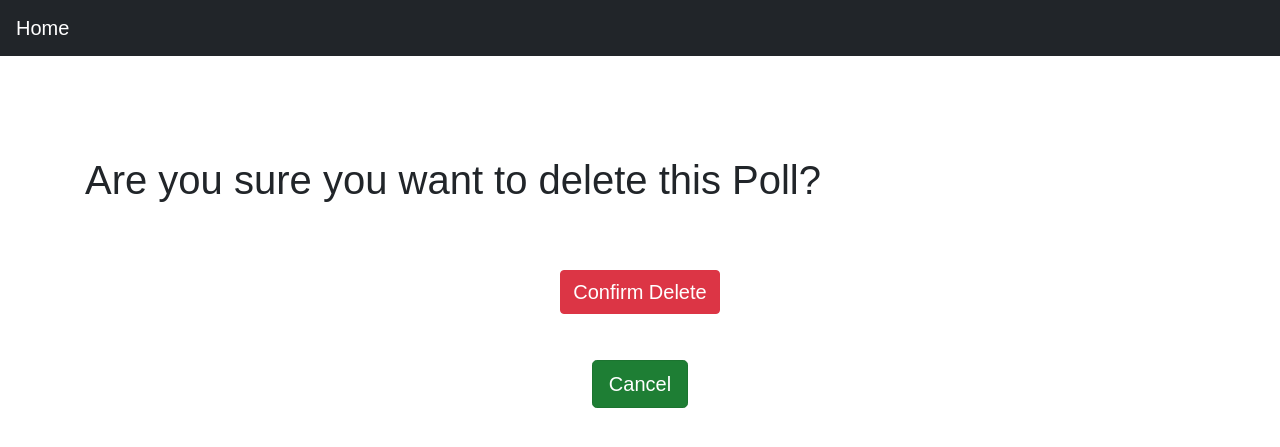
After one commit to York5/poll_manager, a Django app: page /issue/1/delete/ in a window 1280 px wide. The commit adds this page. Shown: the top 447 px of the page. Run offline with Django 3.2, Linux system fonts and the light colour scheme; tables that the repository leaves empty hold one stand-in row (values such as "Sample post"); some libraries are stand-ins or nearby versions.

Commit message:
CRUD for Poll finished.

```diff
--- a/source/main/urls.py
+++ b/source/main/urls.py
@@ -15,12 +15,13 @@ Including another URLconf
 """
 from django.contrib import admin
 from django.urls import path
-from webapp.views import PollIndexView, PollView, PollCreateView, PollUpdateView
+from webapp.views import PollIndexView, PollView, PollCreateView, PollUpdateView, PollDeleteView
 
 urlpatterns = [
     path('admin/', admin.site.urls),
     path('', PollIndexView.as_view(), name='index'),
     path('poll/<int:pk>', PollView.as_view(), name='poll_view'),
     path('poll/add/', PollCreateView.as_view(), name='poll_add'),
-    path('poll/<int:pk>/update/', PollUpdateView.as_view(), name='poll_update')
+    path('poll/<int:pk>/update/', PollUpdateView.as_view(), name='poll_update'),
+    path('issue/<int:pk>/delete/', PollDeleteView.as_view(), name='poll_delete')
 ]
--- /dev/null
+++ b/source/webapp/templates/poll/delete.html
@@ -0,0 +1,20 @@
+{% extends 'base.html' %}
+{% block title %}Delete Item{% endblock %}
+{% block menu %}
+    <nav class="navbar custom_nav navbar-expand-lg navbar-dark">
+  <a class="navbar-brand" href="{% url 'index' %}">Home</a>
+  <button class="navbar-toggler" type="button" data-toggle="collapse" data-target="#navbarSupportedContent" aria-controls="navbarSupportedContent" aria-expanded="false" aria-label="Toggle navigation">
+    <span class="navbar-toggler-icon"></span>
+  </button>
+    </nav>
+{% endblock %}
+{% block content %}
+    <h1 class="delete_header">Are you sure you want to delete this Poll?</h1>
+    <div class="form_container d-flex">
+        <form class="my_form mt-3" method="POST" action="{% url "poll_delete" poll.pk %}">
+            {% csrf_token %}
+            <p><input type="submit" class="btn btn-danger my_confirm" value="Confirm Delete"></p>
+            <p class="p_cancel"><a  href="{% url 'index' %}" class="cancel btn btn-success btn-lg active" role="button" aria-pressed="true">Cancel</a></p>
+        </form>
+    </div>
+{% endblock %}
--- a/source/webapp/templates/poll/index.html
+++ b/source/webapp/templates/poll/index.html
@@ -10,7 +10,7 @@
   <div class="collapse navbar-collapse" id="navbarSupportedContent">
     <ul class="navbar-nav mr-auto">
       <li class="nav-item active">
-          <a class="new_review_btn" href="{% url 'poll_add' %}">+ Create New Poll <span class="sr-only">(current)</span></a>
+          <a class="new_review_btn" href="{% url 'poll_add' %}">+ New Poll <span class="sr-only">(current)</span></a>
 {#          <a class="new_review_btn" href="{% url 'status_index' %}">Statuses <span class="sr-only">(current)</span></a>#}
 {#          <a class="new_review_btn" href="{% url 'type_index' %}">Types <span class="sr-only">(current)</span></a>#}
 {#          <a class="new_review_btn" href="{% url 'project_index' %}">Projects <span class="sr-only">(current)</span></a>#}
@@ -37,7 +37,7 @@
                     <h6 class="card-subtitle mb-2 text-muted">Created: {{ poll.created_at|date:'d.m.Y H:i:s' }}</h6>
                     <div class="card_links mt-auto row justify-content-center">
                         <a href="{% url "poll_update" poll.pk %}" class="edit_icon"><i class="fas fa-pencil-alt"></i></a>
-{#                        <a href="{% url "issue_delete" issue.pk %}" class="card-link trash_can"><i class="fas fa-trash-alt"></i></a>#}
+                        <a href="{% url "poll_delete" poll.pk %}" class="card-link trash_can"><i class="fas fa-trash-alt"></i></a>
                     </div>
                 </div>
             </div>
--- a/source/webapp/views/__init__.py
+++ b/source/webapp/views/__init__.py
@@ -1 +1 @@
-from .poll_views import PollIndexView, PollView, PollCreateView, PollUpdateView
+from .poll_views import PollIndexView, PollView, PollCreateView, PollUpdateView, PollDeleteView
--- a/source/webapp/views/poll_views.py
+++ b/source/webapp/views/poll_views.py
@@ -46,3 +46,10 @@ class PollUpdateView(UpdateView):
 
     def get_success_url(self):
         return reverse('poll_view', kwargs={'pk': self.object.pk})
+
+
+class PollDeleteView(DeleteView):
+    model = Poll
+    template_name = 'poll/delete.html'
+    context_object_name = 'poll'
+    success_url = reverse_lazy('index')
```
